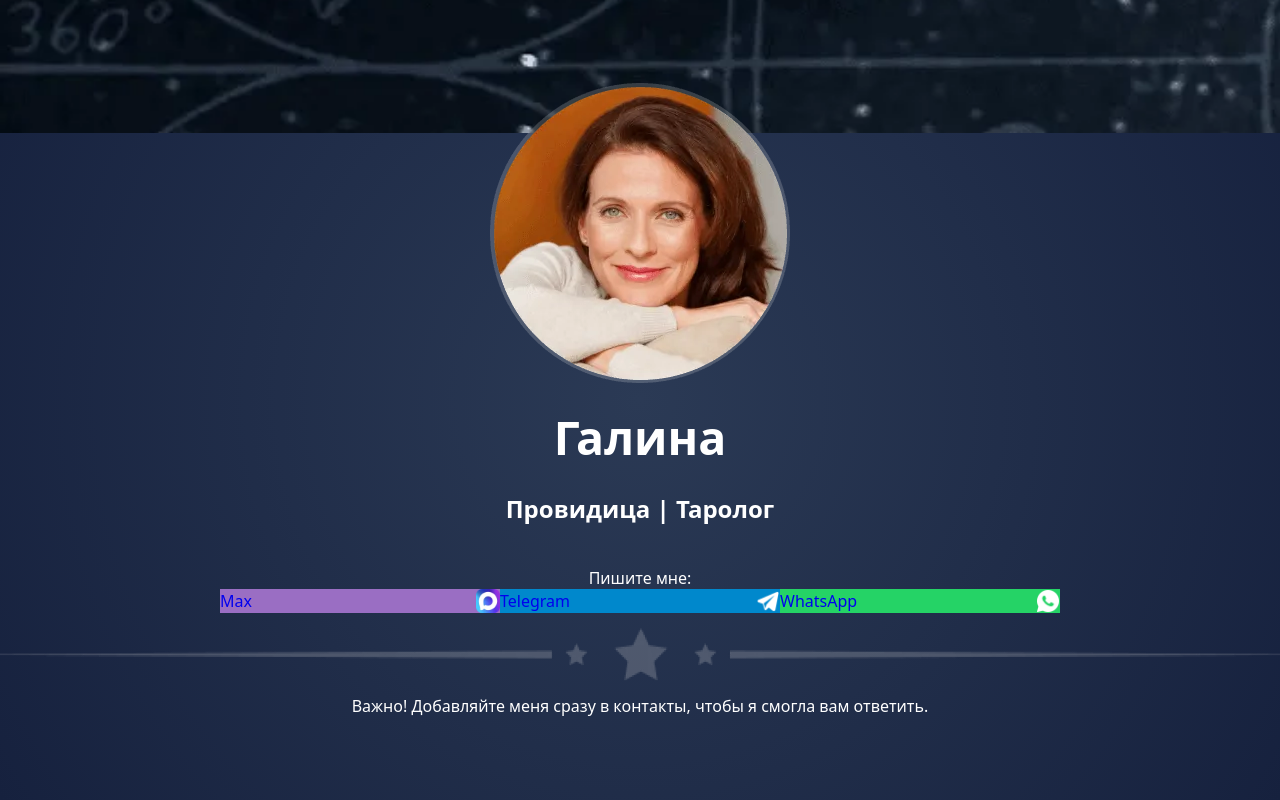
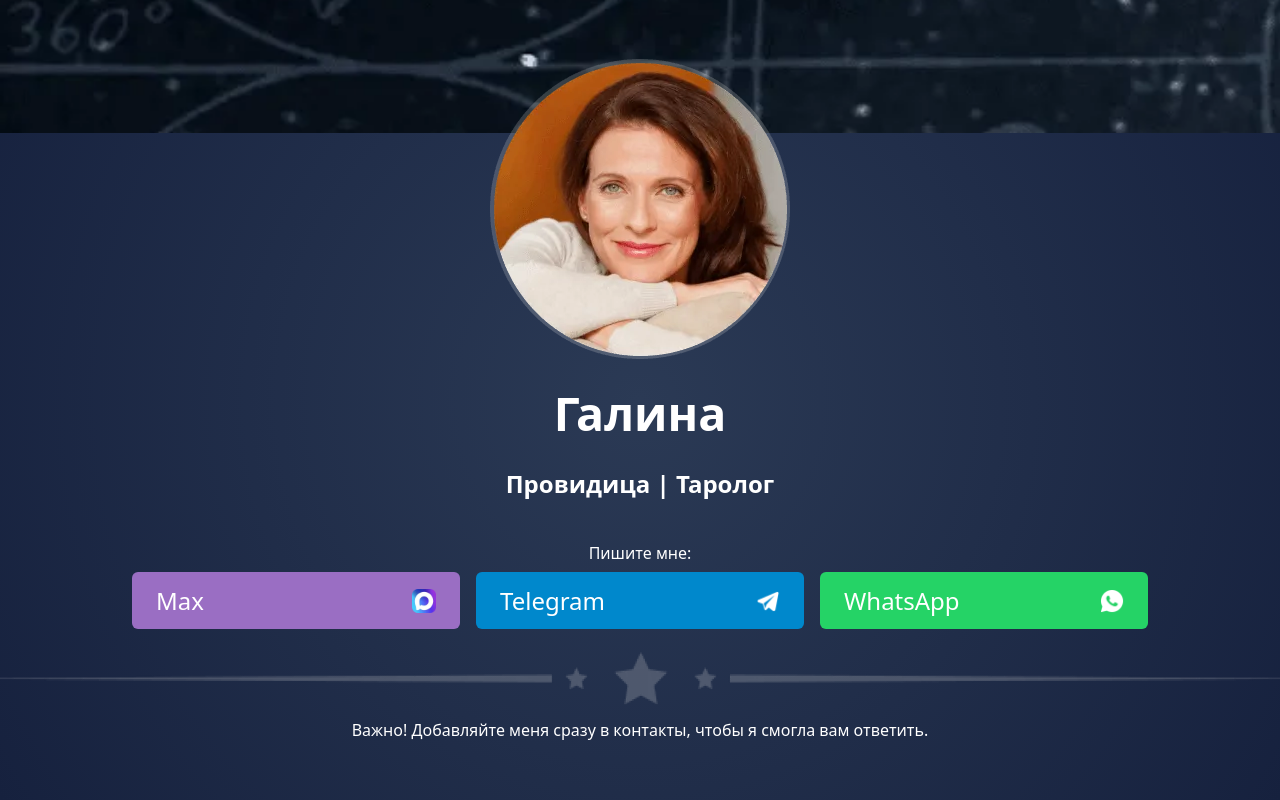
Before and after one commit to WorldTradeCom/next-tarolog, a Next.js app: page / in a window 1280 px wide. Shown: the top 800 px of the page. Built offline with nearby package versions, Linux system fonts and the light colour scheme.

Commit message:
Update SocialButton.tsx

```diff
--- a/components/SocialButton.tsx
+++ b/components/SocialButton.tsx
@@ -15,16 +15,24 @@ export default function SocialButton({ type, color, config }: SocialButtonProps)
 			href={link}
 			target="_blank"
 			rel="noopener noreferrer"
-			className="flex gap-2 px-6 py-3 rounded-md min-w-[280px] text-white no-underline transition-transform duration-300 hover:scale-105 active:brightness-75"
-			style={{ backgroundColor: color }}
+			className="transition-transform duration-300 hover:scale-105 active:brightness-75"
+			style={{
+				backgroundColor: color,
+				minWidth: '280px',
+				padding: '12px 24px',
+				borderRadius: '6px',
+				textDecoration: 'none',
+				display: 'block',
+				margin: '8px'
+			}}
 		>
-			<div className="w-full flex items-center justify-between">
-				<span className="text-2xl text-white font-sans">{label}</span>
+			<div style={{ display: 'flex', width: '100%', alignItems: 'center', justifyContent: 'space-between' }}>
+				<span style={{ fontSize: '1.5rem', color: '#ffffff', fontWeight: 'normal' }}>{label}</span>
 				<img
 					alt={label}
 					width={24}
 					height={24}
-					className="object-contain"
+					style={{ objectFit: 'contain' }}
 					src={ImageLink}
 				/>
 			</div>
```
